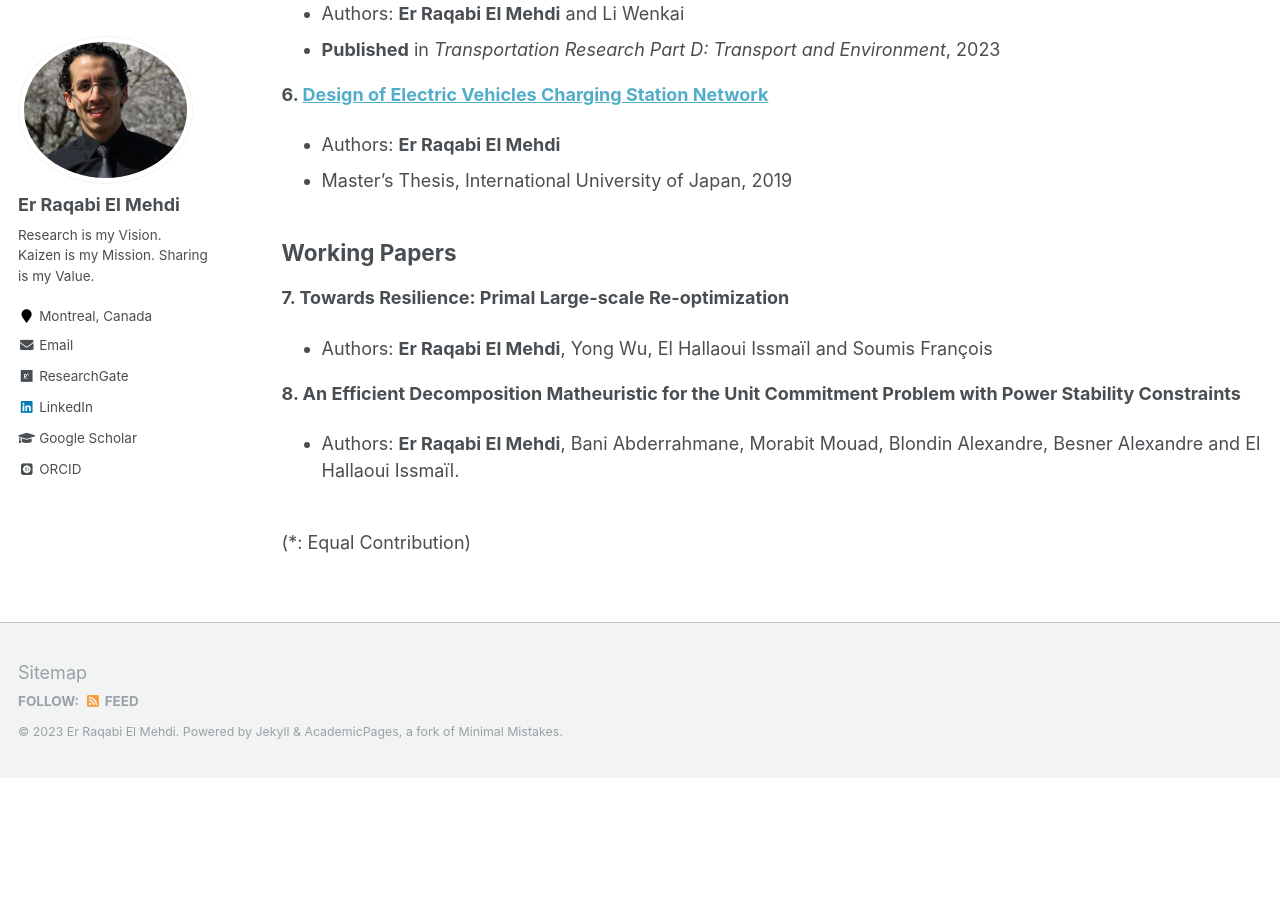
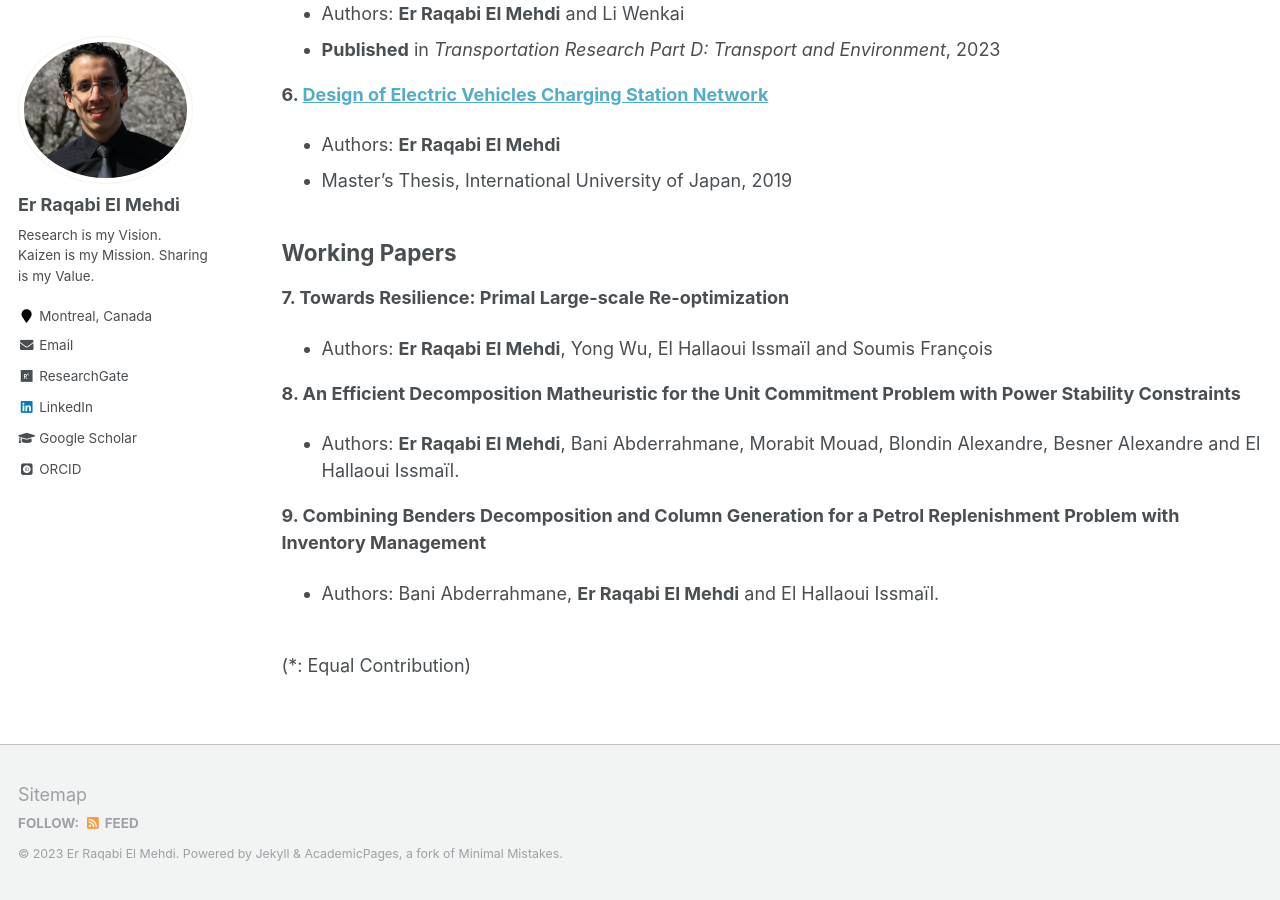
Before and after one commit to RqbMedi/rqbmedi.github.io, a Jekyll site: the page built from _pages/publications.md, in a window 1280 px wide and 900 px high, scrolled down 1252 px. Built offline with Jekyll 4.4.1, drawn with Linux system fonts in a browser that asks for light colours; some web fonts are replaced; before the commit the page ends 2030 px from its top, so only the background shows below that.

Commit message:
Update publications.md

```diff
--- a/_pages/publications.md
+++ b/_pages/publications.md
@@ -51,5 +51,8 @@ Working Papers
 **8. An Efficient Decomposition Matheuristic for the Unit Commitment Problem with Power Stability Constraints**
  - Authors: **Er Raqabi El Mehdi**, Bani Abderrahmane, Morabit Mouad, Blondin Alexandre, Besner Alexandre and El Hallaoui Issmaïl.
 
+ **9. Combining  Benders Decomposition and Column Generation for a Petrol Replenishment Problem with Inventory Management**
+ - Authors: Bani Abderrahmane, **Er Raqabi El Mehdi** and El Hallaoui Issmaïl.
+
 <br>
 (*: Equal Contribution)
```
